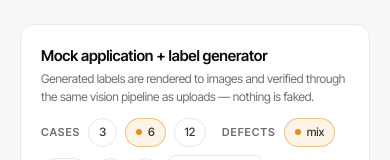
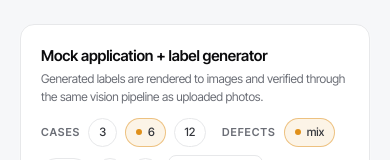
Before and after one commit to jaynyasg/TreasuryTakeHome, a Next.js app: page / in a window 390 px wide. Both pictures are taken after a click on the button "Generate test cases". Shown: the part 205-365 px from the top of the page. Built offline with nearby package versions, Linux system fonts and the light colour scheme.

Commit message:
style(design): fit Stepper within mobile viewport; product language in generator subtitle

```diff
--- a/components/GeneratorView.tsx
+++ b/components/GeneratorView.tsx
@@ -80,7 +80,7 @@ export default function GeneratorView() {
             <h2 className="text-[15px] font-semibold">Mock application + label generator</h2>
             <p className="mt-0.5 text-[12px] text-muted">
               Generated labels are rendered to images and verified through the same vision
-              pipeline as uploads — nothing is faked.
+              pipeline as uploaded photos.
             </p>
           </div>
           <div className="flex flex-wrap items-center gap-2">
--- a/components/house/Stepper.tsx
+++ b/components/house/Stepper.tsx
@@ -109,7 +109,7 @@ function StepNode({ icon, label, state }: { icon: ReactNode; label: string; stat
 
 function Connector({ state }: { state: "idle" | "active" | "done" }) {
   return (
-    <div className="relative mx-1.5 h-[3px] w-10 rounded-full bg-line sm:w-16">
+    <div className="relative mx-1 h-[3px] w-5 rounded-full bg-line sm:mx-1.5 sm:w-16">
       <div
         className={
           "absolute inset-y-0 left-0 rounded-full bg-accent transition-all duration-700 " +
```
